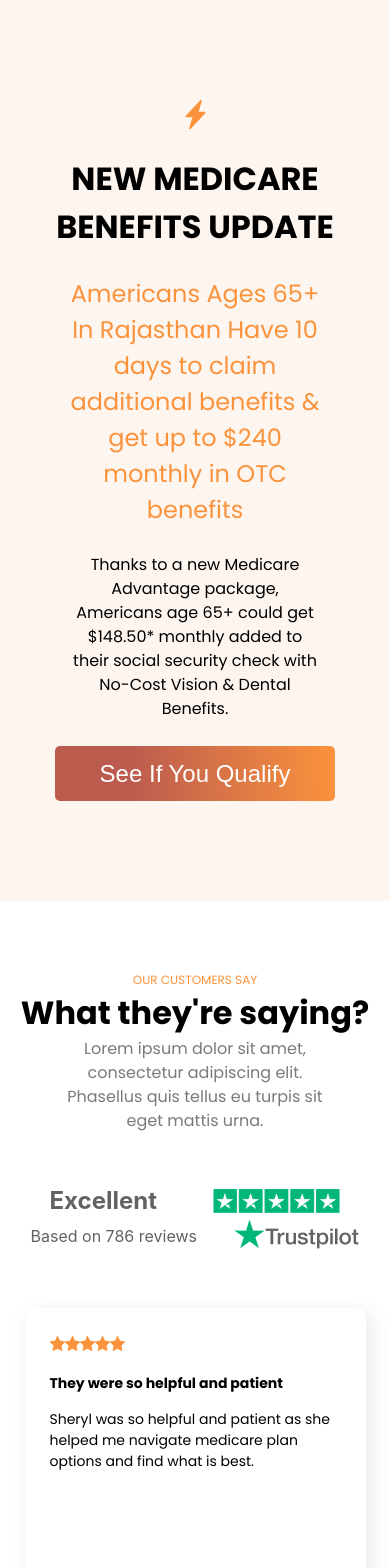
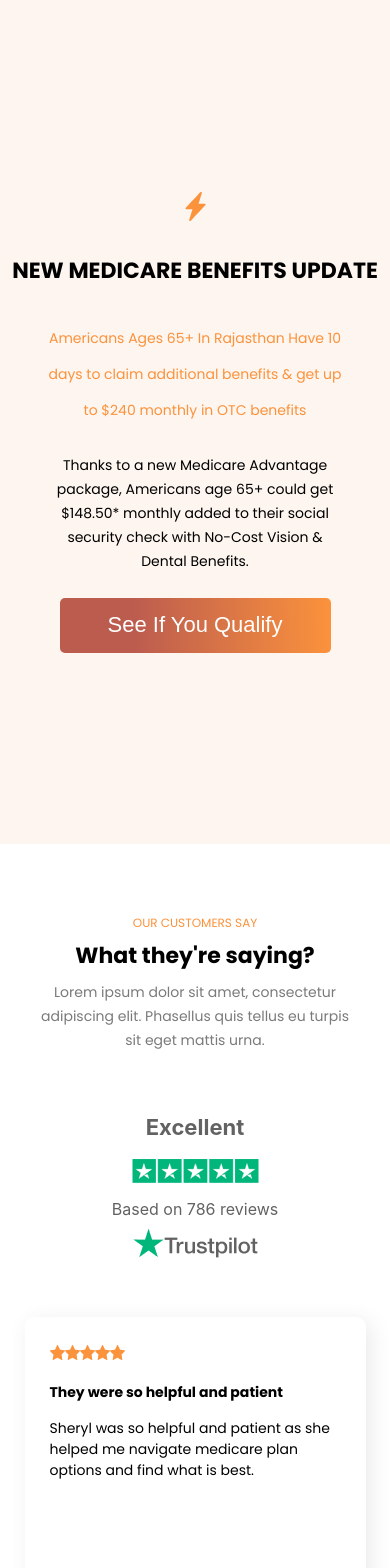
Before and after one commit to praispranav/solar, a React (Create React App) app: page / in a window 390 px wide. Shown: the top 1568 px of the page. Built offline with nearby package versions, Linux system fonts and the light colour scheme.

Commit message:
made buttons responsive and mobile friendly pages

```diff
--- a/package.json
+++ b/package.json
@@ -6,6 +6,8 @@
     "@testing-library/jest-dom": "^5.16.5",
     "@testing-library/react": "^13.4.0",
     "@testing-library/user-event": "^13.5.0",
+    "axios": "^0.27.2",
+    "gh-pages": "^4.0.0",
     "react": "^18.2.0",
     "react-dom": "^18.2.0",
     "react-scripts": "5.0.1",
--- a/public/index.html
+++ b/public/index.html
@@ -24,7 +24,7 @@
       work correctly both with client-side routing and a non-root public URL.
       Learn how to configure a non-root public URL by running `npm run build`.
     -->
-    <title>React App</title>
+    <title>Solar Panel Quotes</title>
   </head>
   <body>
     <noscript>You need to enable JavaScript to run this app.</noscript>
--- a/src/App.js
+++ b/src/App.js
@@ -3,6 +3,7 @@ import { FormStart } from './components/FormStart/formstart.component';
 import { PostForm } from './components/PostForm/postform.component';
 import { useState } from 'react';
 import footer from './assets/footer.png'
+import './mediaquery.css';
 
 
 function App() {
@@ -21,7 +22,7 @@ function App() {
 
         <div className='footer-links'>
           <div className='small bold logo'>
-            <span style={{width: '15px', height: '15px', 'background-color': '#FB923C', 'border-radius': '100%' }}>&nbsp;&nbsp;&nbsp;&nbsp;&nbsp;&nbsp;</span> SOLAR PANEL QOUTES
+            <span style={{width: '17px', height: '10px','marg-bottom':'3px','font-size': '11px', 'background-color': '#FB923C', 'border-radius': '100%' }}>&nbsp;&nbsp;&nbsp;&nbsp;&nbsp;&nbsp;&nbsp;</span> Solar Panel Quotes
           </div>
 
           <div className='xsmall bold'>Copyright © 2021 | Eruptic Inc.</div>
--- a/src/components/Form/form.stylesheet.css
+++ b/src/components/Form/form.stylesheet.css
@@ -50,13 +50,15 @@
     display: flex;
     align-items: center;
     padding: 0 25px;
+    transition: 0.3s ease-in-out;
+    cursor: pointer;
 }
 
-.question .option:active{
-    transition: 0.1s;
+.question .option:hover{
     border: 1px solid #FB923C;
     background-color: #E98C001A;
     color: #FB923C;
+    transform: scale(0.99);
 }
 
 .question .address{
@@ -67,7 +69,7 @@
     margin: 10px 0;
 }
 
-input:active{
+input:hover{
     border: 1px solid #FB923C;
 }
 
@@ -87,7 +89,7 @@ input:active{
     margin: 10px 0;
 }
 
-.question .add-state .state:active{
+.question .add-state .state:hover{
     border: 1px solid #FB923C;
 }
 
@@ -124,13 +126,15 @@ input:active{
     border: 1px solid #EFEFEF;
     border-radius: 5px;
     margin: 5px;
+    transition: 0.3s ease-in-out;
+    cursor: pointer;
 }
 
-.question .img-option:active{
-    transition: 0.1s;
+.question .img-option:hover{
     border: 1px solid #FB923C;
     background-color: #E98C001A;
     color: #FB923C;
+    transform: scale(0.98);
 }
 
 .options{
--- a/src/components/FormStart/formstart.component.jsx
+++ b/src/components/FormStart/formstart.component.jsx
@@ -23,22 +23,22 @@ export const FormStart = ({formSubmited, setFormSubmited, name, setName}) => {
                     OUR CUSTOMERS SAY
                 </span>
 
-                <span className='bold large'>
+                <span className='bold media-font-22 large'>
                     What they're saying?
                 </span>
 
-                <span className='grey center lorem small'>
+                <span className='grey width-80 center media-font-14 lorem small'>
                 Lorem ipsum dolor sit amet, consectetur adipiscing elit. Phasellus quis tellus eu turpis sit eget mattis urna.
                 </span>
                 </div>
 
-                <div className='rating flex-speven'>
+                <div className='rating media-flex-center-col flex-speven'>
 
-                    <span className='dark-grey medium bold'>Excellent</span>
+                    <span className='dark-grey medium media-font-22 bold'>Excellent</span>
 
                     <img src={rating5s} />
 
-                    <span className='dark-grey small'>Based on 786 reviews</span>
+                    <span className='dark-grey media- small'>Based on 786 reviews</span>
 
                     <div>
                         <img src={star} />
--- a/src/components/PreForm/preform.component.jsx
+++ b/src/components/PreForm/preform.component.jsx
@@ -10,24 +10,24 @@ export const PreForm = ({showForm, setShowForm}) => (
 
         <div className='space25'></div>
 
-        <div className='bold large'>
+        <div className='bold large media-font-22'>
             NEW MEDICARE BENEFITS UPDATE
         </div>
 
         <div className='space25'></div>
 
-        <div className='quote medium orange center'>
+        <div className='quote medium media-font-14 orange center'>
             Americans Ages 65+ In Rajasthan Have 10 days to claim additional benefits & get up to $240 monthly in OTC benefits
         </div>
 
         <div className='space25'></div>
 
-        <div className='quote small'>
+        <div className='quote media-font-14 small'>
             Thanks to a new Medicare Advantage package, Americans age 65+ could get $148.50* monthly added to their social security check with No-Cost Vision & Dental Benefits.
         </div>
 
         <div className='space25'></div>
 
-        <button className='qualify-button medium' onClick={() => {setShowForm(true)}}>See If You Qualify</button>
+        <button className='qualify-button media-font-22 medium' onClick={() => {setShowForm(true)}}>See If You Qualify</button>
     </div>
 )
--- a/src/components/PreForm/preform.stylesheet.css
+++ b/src/components/PreForm/preform.stylesheet.css
@@ -31,4 +31,10 @@
     border: 0px solid;
     width: 280px;
     height: 55px;
+    cursor: pointer;
+    transition: 0.3s ease-in-out;
 }
+
+.qualify-button:hover{
+    transform: scale(1.03);
+}
--- /dev/null
+++ b/src/mediaquery.css
@@ -0,0 +1,45 @@
+
+
+@media screen and (max-width: 600px) {
+    .media-font-22{
+        font-size: 22px !important;
+    }
+
+    .width-80{
+        width: 80% !important;
+    }
+
+    .media-font-14{
+        font-size: 14px;
+    }
+
+    .media-flex-center-col{
+        flex-direction: column;
+    }
+
+    .rating > span, .rating > img{
+        margin: 7px 0;
+    }
+
+    .quote{
+        width: 78% !important;
+    }
+
+    .qualify-button{
+        width: 271px !important;
+        height: 55px !important;
+    }
+
+    .preform{
+        height: 100vh !important;
+    }
+
+    .question{
+        min-width: 100% !important;
+    }
+
+    .progress{
+        width: 291px !important;
+    }
+
+}
```
Also changed, not shown: 1 other file (tests, documents, lock files or other folders).
